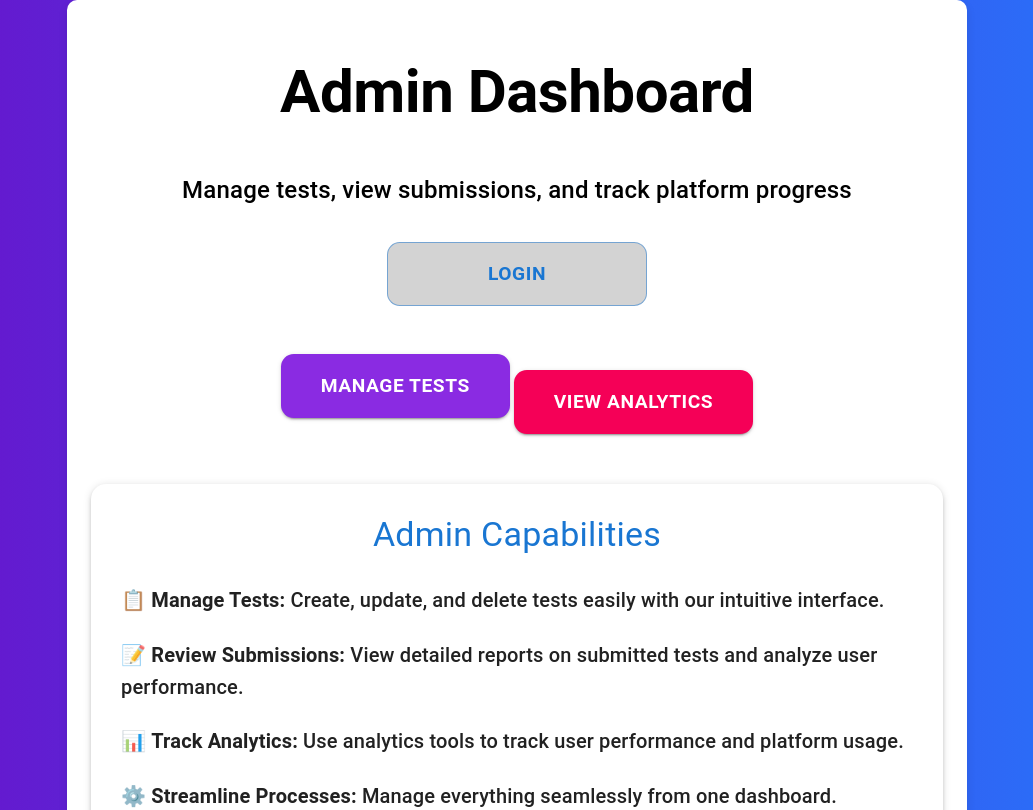
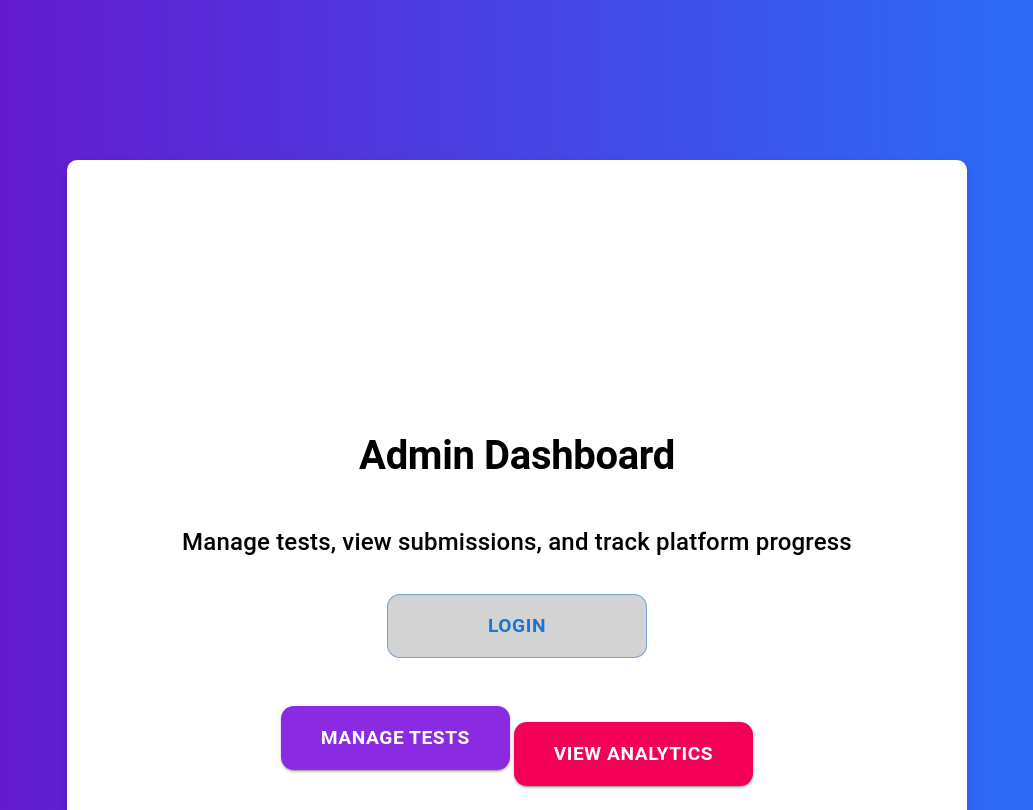
Before and after one commit to ebaze-tech/CourseMasterAdmin, a React (Vite) app: page / in a window 1280 px wide. Shown: the top 810 px of the page, without its empty margins (123-1156 px from the left). Built offline with nearby package versions, Linux system fonts and the light colour scheme.

Commit message:
Fixed admin home page

```diff
--- a/src/Admin/AdminHomepage.jsx
+++ b/src/Admin/AdminHomepage.jsx
@@ -18,18 +18,22 @@ const AdminHomePage = () => {
         // overflowY:"hidden"
       }}
     >
-      <Container maxWidth="md" sx={{ textAlign: "center", color: "black" }}>
+      <Container
+        maxWidth="md"
+        sx={{ textAlign: "center", color: "black", marginTop: "10rem" }}
+      >
         {/* Animated Introduction Text */}
         <motion.div
           initial={{ opacity: 0, y: -50 }}
           animate={{ opacity: 1, y: 0 }}
-          transition={{ duration: 0.8 }}
+          transition={{ duration: 1.2 }}
         >
           <Typography
             variant="h2"
             color="black"
             fontWeight="bold"
-            marginTop="1.5rem"
+            fontSize="2.5rem"
+            marginTop={30}
             gutterBottom
           >
             Admin Dashboard
```
